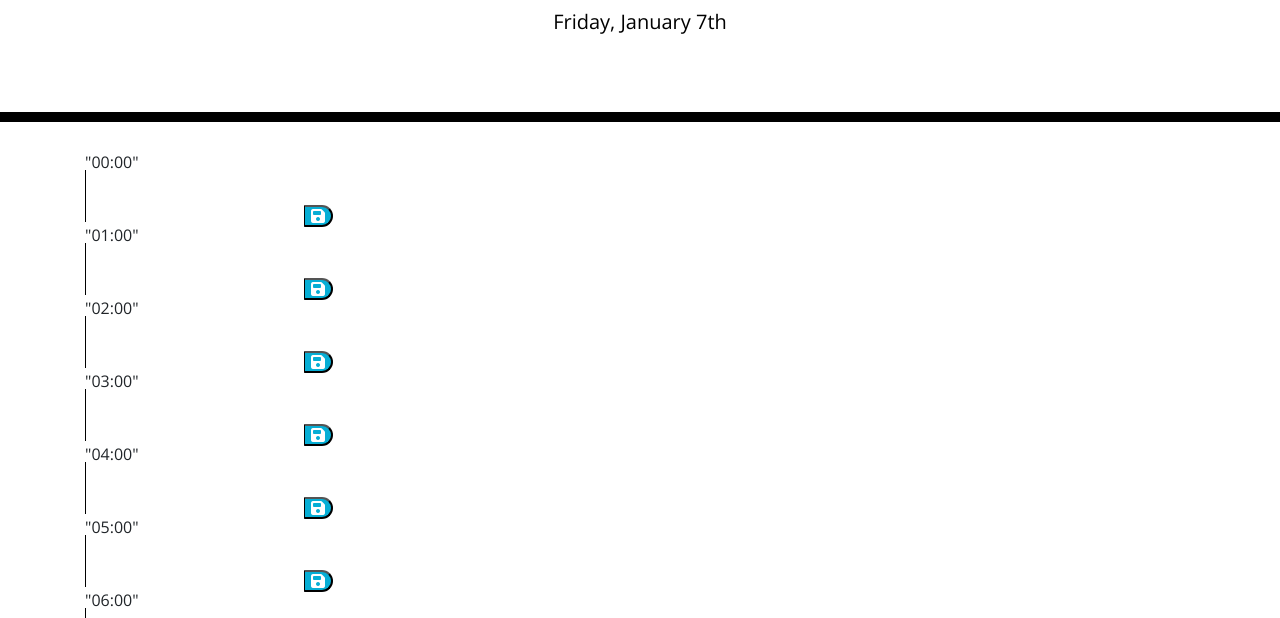
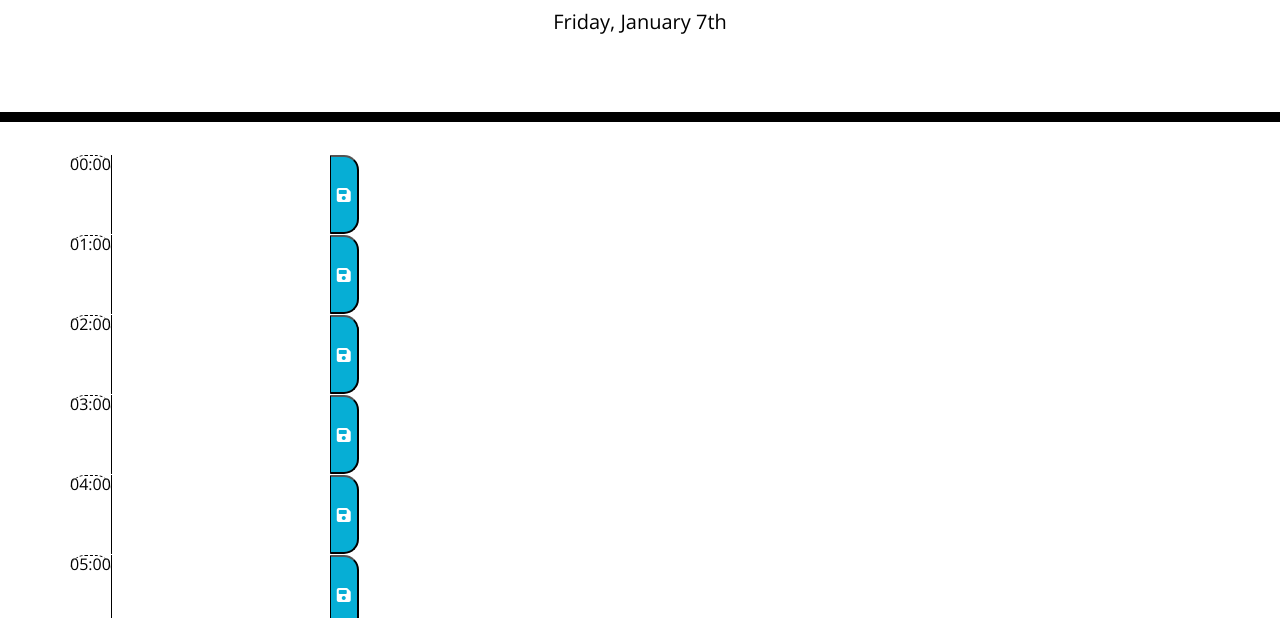
Before and after one commit to oliverlkelly/scheduler, a plain HTML site: page index.html in a window 1280 px wide. Shown: the part 182-800 px from the top of the page. Drawn offline with nearby package versions, Linux system fonts and the light colour scheme.

Commit message:
removed unneeded quotes, applied more prebuild classes

```diff
--- a/assets/js/javascript.js
+++ b/assets/js/javascript.js
@@ -9,9 +9,9 @@ var fullDayHours =
     });
 
 fullDayHours.forEach((i) => {
-    var timetableBlock = $(`<form data-name="${i}" class=timetableBlock></form>`);
-    var blockTime = $(`<div class=blockTime>"${i}"</div>`);
-    var entryField = $(`<textarea name="${i}" class=textarea></textarea>`);
+    var timetableBlock = $(`<form data-name=${i} class=row></form>`);
+    var blockTime = $(`<div class="hour time-block">${i}</div>`);
+    var entryField = $(`<textarea name=${i} class=textarea></textarea>`);
     var saveButton = $(`<button class=saveBtn><i class="fas fa-save"></i></button>`);
     timetableBlock.append(blockTime);
     timetableBlock.append(entryField);
```
Also changed, not shown: assets/css/style.css (line endings or trailing spaces).
